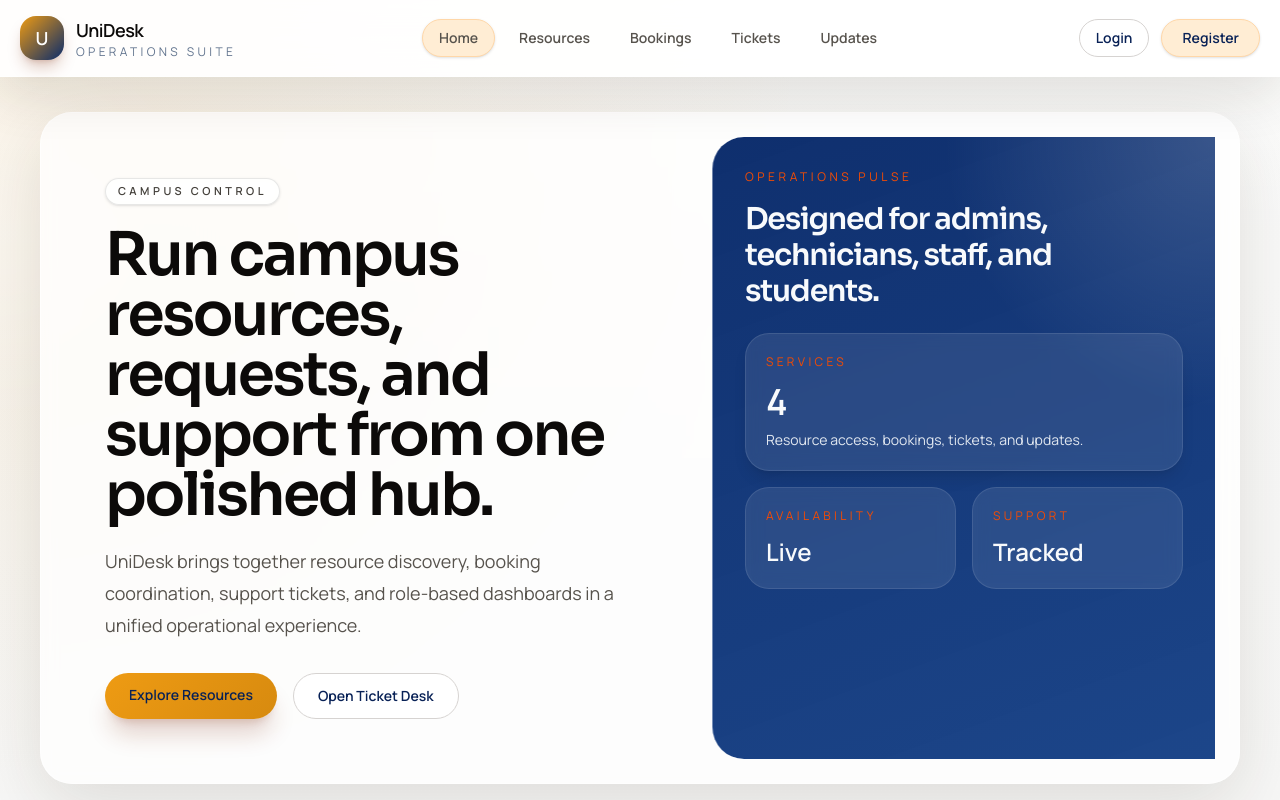
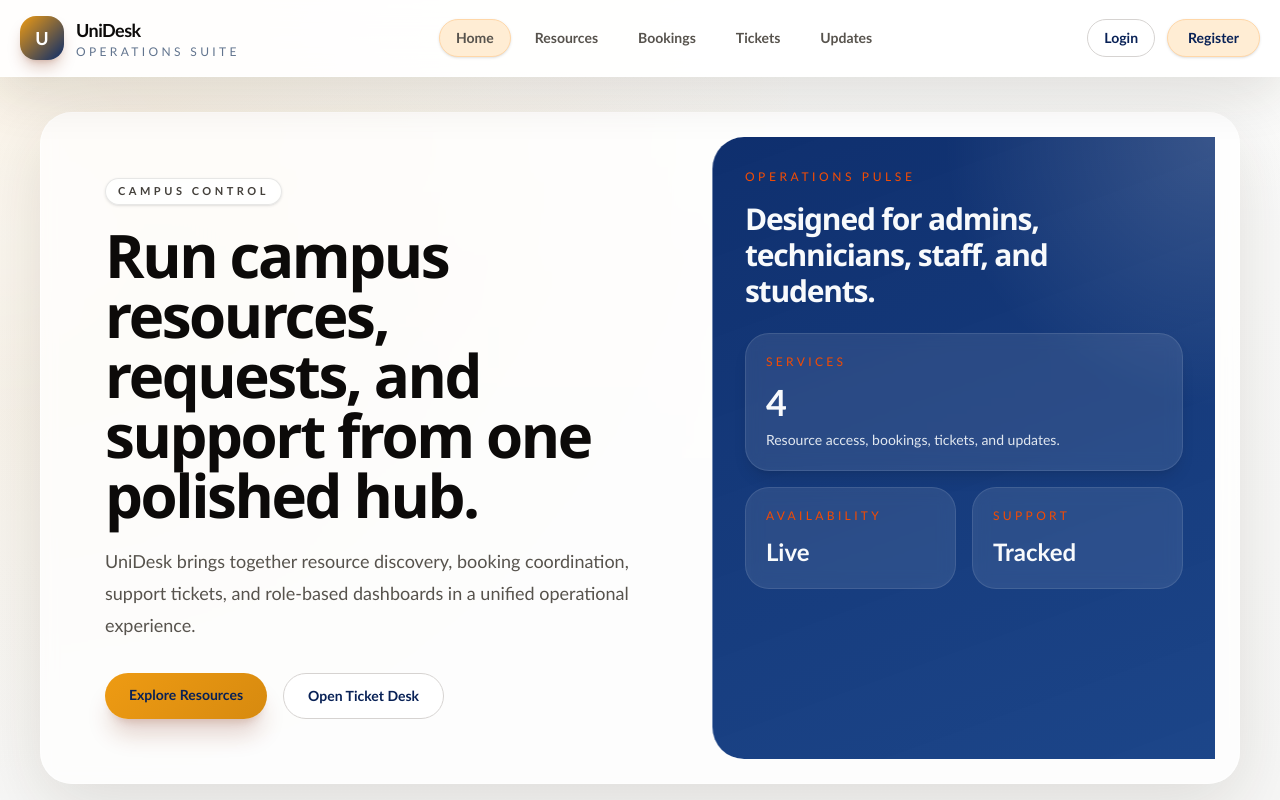
Before and after one commit to arindu123/it3030-paf-2026-smart-campus-group63, a Next.js app in the folder frontend/smartcampus-frontend/: page / in a window 1280 px wide. Shown: the top 800 px of the page. Built offline with nearby package versions, Linux system fonts and the light colour scheme.

Commit message:
change layout page

```diff
--- a/frontend/smartcampus-frontend/app/globals.css
+++ b/frontend/smartcampus-frontend/app/globals.css
@@ -18,6 +18,9 @@
   /* Accent colors */
   --accent: #ee9b13;
   --accent-hover: #d78a0f;
+  --font-geist-sans: "Trebuchet MS", "Segoe UI", sans-serif;
+  --font-geist-mono: "Avenir Next", "Segoe UI", sans-serif;
+  --font-jetbrains-mono: "Consolas", "Courier New", monospace;
 }
 
 @theme inline {
--- a/frontend/smartcampus-frontend/app/layout.tsx
+++ b/frontend/smartcampus-frontend/app/layout.tsx
@@ -1,21 +1,5 @@
 import type { Metadata } from "next";
-import { JetBrains_Mono, Manrope, Sora } from "next/font/google";
 import "./globals.css";
-
-const headingFont = Sora({
-  variable: "--font-geist-mono",
-  subsets: ["latin"],
-});
-
-const bodyFont = Manrope({
-  variable: "--font-geist-sans",
-  subsets: ["latin"],
-});
-
-const monoFont = JetBrains_Mono({
-  variable: "--font-jetbrains-mono",
-  subsets: ["latin"],
-});
 
 export const metadata: Metadata = {
   title: "UniDesk",
@@ -30,7 +14,7 @@ export default function RootLayout({
   return (
     <html
       lang="en"
-      className={`${headingFont.variable} ${bodyFont.variable} ${monoFont.variable} h-full antialiased`}
+      className="h-full antialiased"
       data-scroll-behavior="smooth"
       suppressHydrationWarning
     >
```
